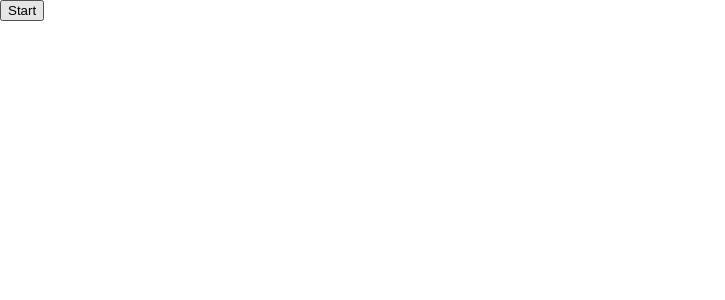
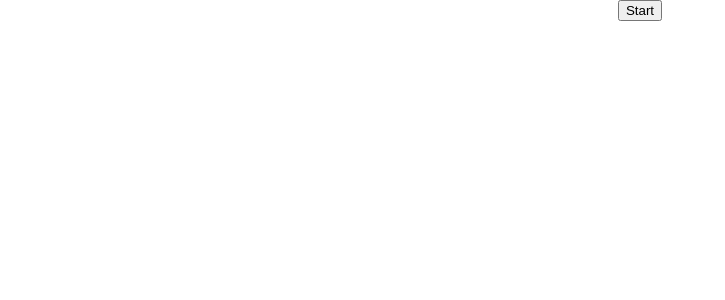
Before and after one commit to cficht/application-state, a React app: page / in a window 1280 px wide. Shown: the top 300 px of the page, without its empty margins (0-725 px from the left). Built offline with nearby package versions, Linux system fonts and the light colour scheme.

Commit message:
Modified timerReducer countdown for accuracy and some CSS. Finished lab.

```diff
--- /dev/null
+++ b/src/components/Moods/Moods.css
@@ -0,0 +1,6 @@
+.Moods {
+  display: flex;
+  flex-direction: center;
+  justify-content: center;
+  align-items: center;
+}
--- a/src/components/Moods/Moods.js
+++ b/src/components/Moods/Moods.js
@@ -2,11 +2,12 @@ import React from 'react';
 import { useSelector, useDispatch } from 'react-redux';
 import Controls from '../controls/Controls';
 import Face from '../face/Face';
+import Timer from '../Timer/Timer';
 import { drinkCoffee, eatSnack, takeNap, study, reset } from '../../actions/moodsActions';
 import { whichFace, getEmotion } from '../../selectors/moodsSelectors';
 import { startTimer, countDown, timerStartOff } from '../../actions/timerActions';
 import { isTiming, getTimerStart } from '../../selectors/timerSelectors';
-import Timer from '../Timer/Timer';
+import styles from './Moods.css';
 
 const Moods = () => {
   const dispatch = useDispatch();
@@ -16,7 +17,7 @@ const Moods = () => {
   const timerStart = useSelector(getTimerStart);
   let countHandler;
 
-  if(timerStart && timing) {
+  if(timerStart) {
     dispatch(timerStartOff());
     countHandler = setInterval(() => {
       dispatch(countDown(countHandler));
@@ -42,7 +43,9 @@ const Moods = () => {
       );
     } else {
       return (
-        <button onClick={() => dispatch(startTimer(10))}>Start</button>
+        <section className={styles.Moods}>
+          <button onClick={() => dispatch(startTimer(10))}>Start</button>
+        </section>
       );
     }
   };
--- /dev/null
+++ b/src/components/Timer/Timer.css
@@ -0,0 +1,4 @@
+.Timer {
+  display: flex;
+  justify-content: center;
+}
--- a/src/components/Timer/Timer.js
+++ b/src/components/Timer/Timer.js
@@ -1,14 +1,15 @@
 import React from 'react';
 import { useSelector } from 'react-redux';
 import { getTime } from '../../selectors/timerSelectors';
+import styles from './Timer.css';
 
 const Timer = () => {
   const time = useSelector(getTime);
 
   return (
-    <>
+    <section className={styles.Timer}>
       <h1>{time}</h1>
-    </>
+    </section>
   );
 };
 
--- a/src/reducers/timerReducer.js
+++ b/src/reducers/timerReducer.js
@@ -12,9 +12,10 @@ export default function reducer(state = initialState, action) {
       state.timerStart = true;
       return state;
     case COUNT_DOWN:
-      if(state.count > 0) {
+      if(state.count > 1) {
         state.count--;
       } else {
+        state.count--;
         window.clearInterval(action.payload);
       }
       return state;
```
